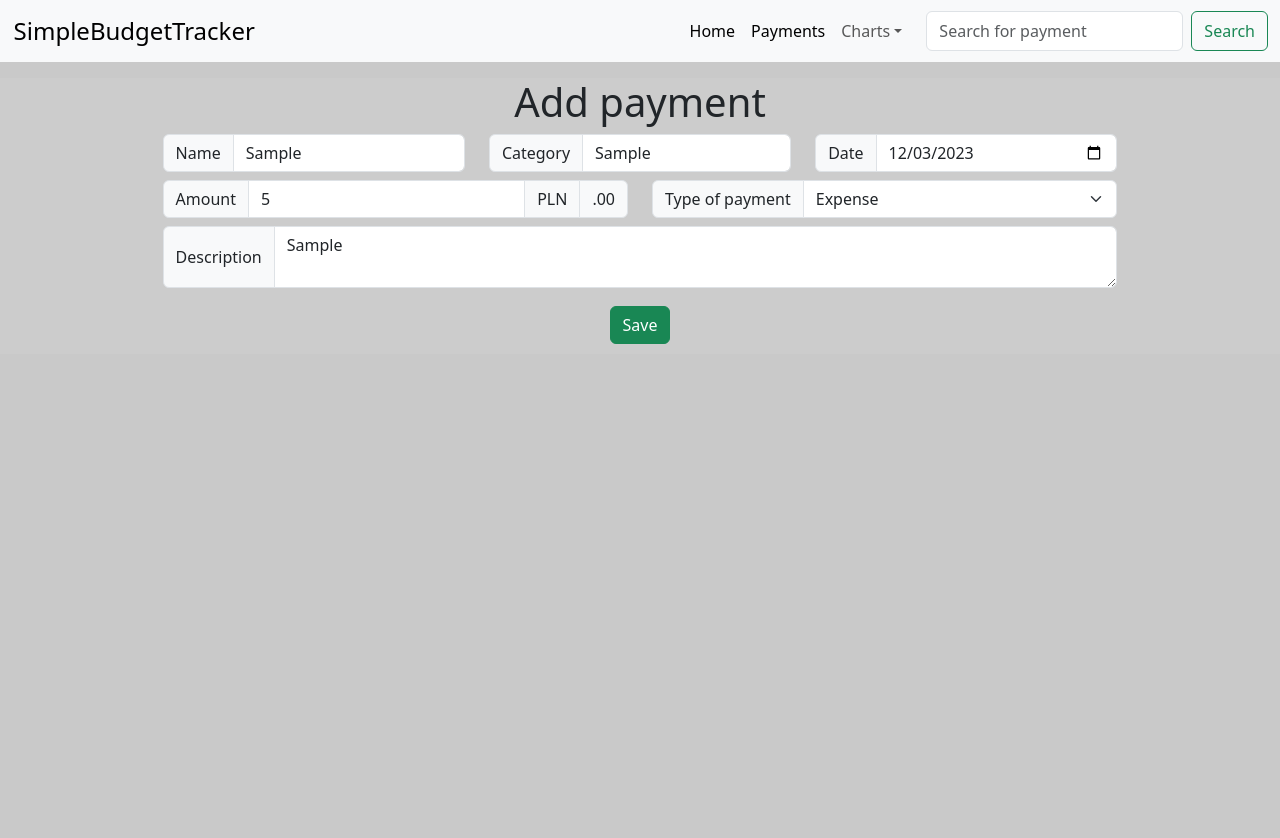
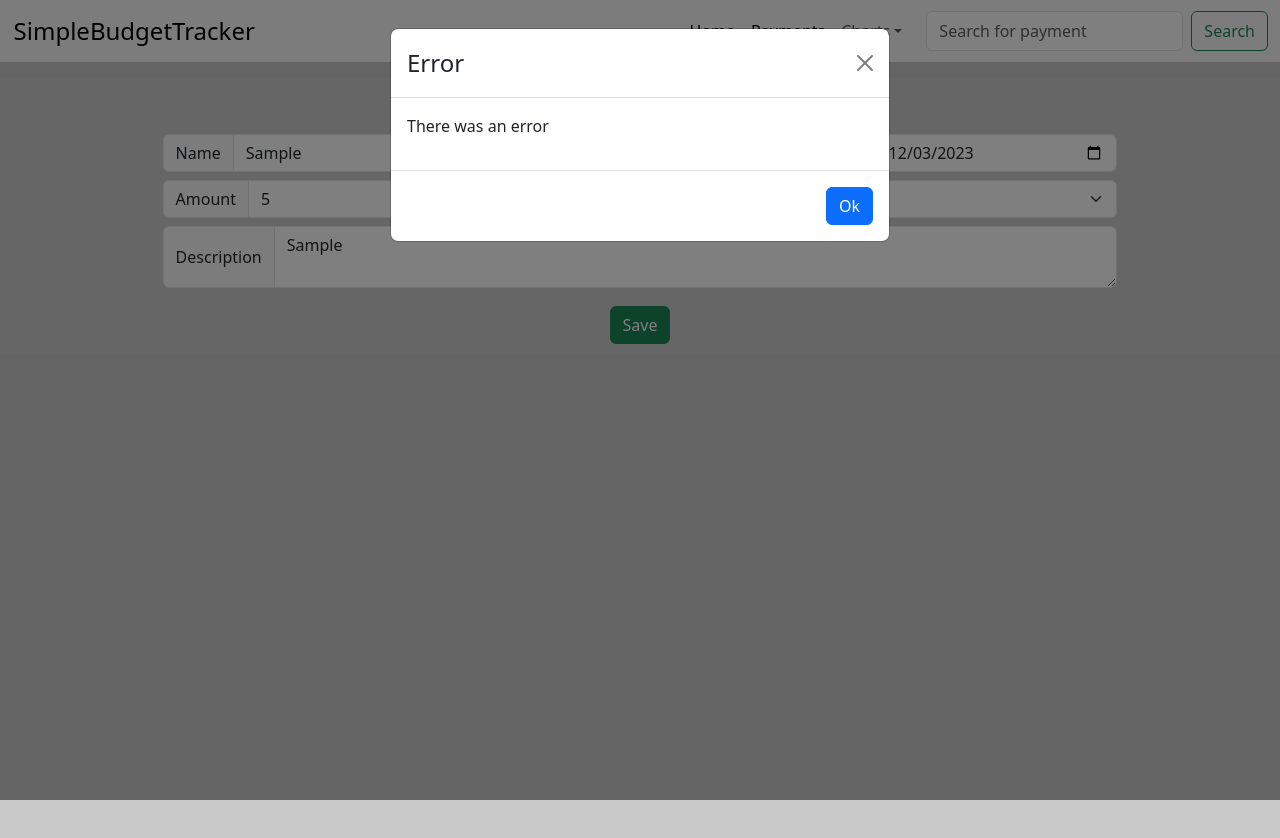
Before and after one commit to ehpop/SimpleBudgetTracker, a React (Create React App) app in the folder frontend/: page / in a window 1280 px wide. Both pictures are taken after typing "Sample", "Sample", "5", "Sample" into the empty fields and a click on the button "Save". Shown: the top 838 px of the page. Built offline with nearby package versions, Linux system fonts and the light colour scheme; no server answers.

Commit message:
Added popups for various operations

```diff
--- /dev/null
+++ b/frontend/src/components/ControlledPopup.tsx
@@ -0,0 +1,42 @@
+import {FC, ReactNode, useState} from "react";
+import {Modal} from "react-bootstrap";
+
+interface ControlledPopupProps {
+    externalOpen?: boolean;
+    onExternalToggle?: (isOpen: boolean) => void;
+    popupButtons?: Array<ReactNode>;
+    content?: ReactNode;
+    title?: string;
+}
+
+function ControlledPopup({externalOpen, onExternalToggle, popupButtons, content, title}: ControlledPopupProps) {
+
+    return (
+        <>
+            <Modal
+                show={externalOpen}
+                onHide={onExternalToggle && (() => onExternalToggle(false))}
+                backdrop="static"
+                keyboard={false}
+            >
+                <Modal.Header closeButton>
+                    <Modal.Title>
+                        {title}
+                    </Modal.Title>
+                </Modal.Header>
+                <Modal.Body>
+                    {
+                        content
+                    }
+                </Modal.Body>
+                <Modal.Footer>
+                    {
+                        popupButtons
+                    }
+                </Modal.Footer>
+            </Modal>
+        </>
+    );
+}
+
+export default ControlledPopup;
--- a/frontend/src/components/Payment.tsx
+++ b/frontend/src/components/Payment.tsx
@@ -5,7 +5,7 @@ import Button from "react-bootstrap/Button";
 import axios from "axios";
 import {getDateFromDateTimeString, getDateTimeStringFromDateAndTime} from "../utils/DateTimeUtils";
 import {PaymentsContext} from "./Payments";
-
+import ControlledPopup from "./ControlledPopup";
 
 export interface IPayment {
     id: number;
@@ -23,13 +23,20 @@ interface IPaymentProps {
     isEditable: boolean;
 }
 
-
 function Payment(props: IPaymentProps) {
     let [payment, isEditable] = [props.payment, props.isEditable];
     const [date, setDate] = useState(getDateFromDateTimeString(payment.date));
     const [isDisabled, setIsDisabled] = useState(isEditable);
     const [isEditButtonDisabled, setIsEditButtonDisabled] = useState(false);
     const [isSaveButtonDisabled, setIsSaveButtonDisabled] = useState(isEditable);
+
+    const [cancelPopupOpen, setCancelPopupOpen] = useState(false);
+    const [addedSuccessfullyPopupOpen, setAddedSuccessfullyPopupOpen] = useState(false);
+    const [editedSuccessfullyPopupOpen, setEditedSuccessfullyPopupOpen] = useState(false);
+    const [deletedSuccessfullyPopupOpen, setDeletedSuccessfullyPopupOpen] = useState(false);
+    const [errorPopupOpen, setErrorPopupOpen] = useState(false);
+    const [errorPopupMsg, setErrorPopupMsg] = useState("");
+
     const {payments, setPayments} = useContext(PaymentsContext);
 
     let [formData, setFormData] = useState<IPayment>({...payment});
@@ -45,18 +52,18 @@ function Payment(props: IPaymentProps) {
             userId: payment.userId,
             category: formData.category
         }
-        console.log();
         axios.put('http://localhost:8080/payments/' + payment.id,
             editedPayment
-        ).then(function (response) {
-            //TODO: create pop up with confirmation
+        )
+            .then(function (response) {
                 setIsDisabled(true);
                 setIsEditButtonDisabled(false);
                 setIsSaveButtonDisabled(true);
                 setPayments([...payments.filter((p: IPayment) => p.id !== payment.id), editedPayment]);
-        }).catch(function (error) {
-            console.log(editedPayment)
-            //TODO: create pop up with error
+                setEditedSuccessfullyPopupOpen(true);
+            })
+            .catch(function (error) {
+                setErrorPopupOpen(true);
                 console.log(error);
             });
     }
@@ -71,13 +78,13 @@ function Payment(props: IPaymentProps) {
             userId: payment.userId,
             category: formData.category
         }
-        console.log(newPayment);
         axios.post('http://localhost:8080/payments', newPayment)
             .then(function (response) {
-                //TODO: create pop up with confirmation
+                setAddedSuccessfullyPopupOpen(true);
                 console.log(response);
-            }).catch(function (error) {
-            //TODO: create pop up with error
+            })
+            .catch(function (error) {
+                setErrorPopupOpen(true);
                 console.log(error);
             });
     }
@@ -91,15 +98,41 @@ function Payment(props: IPaymentProps) {
     }
 
     function onDelete() {
+        setCancelPopupOpen(true);
+    }
+
+    function ConfirmDeletePopup({isOpen, setIsOpen}: IPopupProps) {
+        function deletePayment() {
             axios.delete('http://localhost:8080/payments/' + payment.id)
                 .then(function (response) {
                     setPayments([...payments.filter((p: IPayment) => p.id !== payment.id)]);
-                return response;
+                    setDeletedSuccessfullyPopupOpen(true);
+                    console.log(response);
                 })
                 .catch(function (error) {
-                //TODO: create pop up with error
+                    setErrorPopupOpen(true);
                     console.log(error);
                 });
+        }
+
+        const buttons = [
+            <Button className="alert-success" onClick={() => {
+                setIsOpen && setIsOpen(false);
+                deletePayment();
+            }
+            }>Yes</Button>,
+            <Button className="alert-danger" onClick={
+                () => setIsOpen && setIsOpen(false)
+            }>No</Button>
+        ]
+
+        return (<>
+            <ControlledPopup onExternalToggle={setIsOpen} externalOpen={isOpen} title="Confirm operation"
+                             popupButtons={buttons}
+                             content={
+                                 <p>Are you sure you want to delete this payment?</p>
+                             }/>
+        </>);
     }
 
     return (
@@ -219,9 +252,86 @@ function Payment(props: IPaymentProps) {
                             disabled={isSaveButtonDisabled}>Save</Button>
                 </Stack>
             </Form>
+            <ConfirmDeletePopup isOpen={cancelPopupOpen} setIsOpen={setCancelPopupOpen}/>
+            <SuccessfullyAddedPopup isOpen={addedSuccessfullyPopupOpen} setIsOpen={setAddedSuccessfullyPopupOpen}/>
+            <EditedSuccessfullyPopup isOpen={editedSuccessfullyPopupOpen} setIsOpen={setEditedSuccessfullyPopupOpen}/>
+            <DeletedSuccessfullyPopup isOpen={deletedSuccessfullyPopupOpen}
+                                      setIsOpen={setDeletedSuccessfullyPopupOpen}/>
+            <ErrorPopUp isOpen={errorPopupOpen} setIsOpen={setErrorPopupOpen}
+                        msg={errorPopupMsg}/>
         </>
     )
         ;
 }
 
+interface IPopupProps {
+    isOpen: boolean;
+    setIsOpen?: (isOpen: boolean) => void;
+    msg?: string;
+}
+
+function SuccessfullyAddedPopup({isOpen, setIsOpen}: IPopupProps) {
+    const buttons = [
+        <Button className="alert-success" onClick={
+            () => setIsOpen && setIsOpen(false)
+        }>Ok</Button>
+    ]
+
+    return (<>
+        <ControlledPopup onExternalToggle={setIsOpen} externalOpen={isOpen} title="Successfully added payment"
+                         popupButtons={buttons}
+                         content={
+                             <p>Payment added successfully!</p>
+                         }/>
+    </>);
+}
+
+function ErrorPopUp({isOpen, setIsOpen, msg: errorMsg}: IPopupProps) {
+    const buttons = [
+        <Button className="alert-success" onClick={() => setIsOpen && setIsOpen(false)}>Ok</Button>
+    ]
+
+    return (<>
+        <ControlledPopup onExternalToggle={setIsOpen} externalOpen={isOpen} title="Error" popupButtons={buttons}
+                         content={
+                             <div>
+                                 <p>There was an error</p>
+                                 {errorMsg && <p>Error Message: {errorMsg}</p>}
+                             </div>
+                         }/>
+    </>);
+}
+
+function EditedSuccessfullyPopup({isOpen, setIsOpen}: IPopupProps) {
+    const buttons = [
+        <Button className="alert-success" onClick={
+            () => setIsOpen && setIsOpen(false)
+        }>Ok</Button>
+    ]
+
+    return (<>
+        <ControlledPopup onExternalToggle={setIsOpen} externalOpen={isOpen} title="Successfully edited payment"
+                         popupButtons={buttons}
+                         content={
+                             <p>Payment edited successfully!</p>
+                         }/>
+    </>);
+}
+
+function DeletedSuccessfullyPopup({isOpen, setIsOpen}: IPopupProps) {
+    const buttons = [
+        <Button className="alert-success" onClick={
+            () => setIsOpen && setIsOpen(false)
+        }>Ok</Button>
+    ]
+
+    return (<>
+        <ControlledPopup onExternalToggle={setIsOpen} externalOpen={isOpen} title="Successfully deleted payment"
+                         popupButtons={buttons}
+                         content={
+                             <p>Payment deleted successfully!</p>
+                         }/>
+    </>);
+}
+
 export default Payment;
```
Lines whose indentation alone changed are shown as unchanged.
